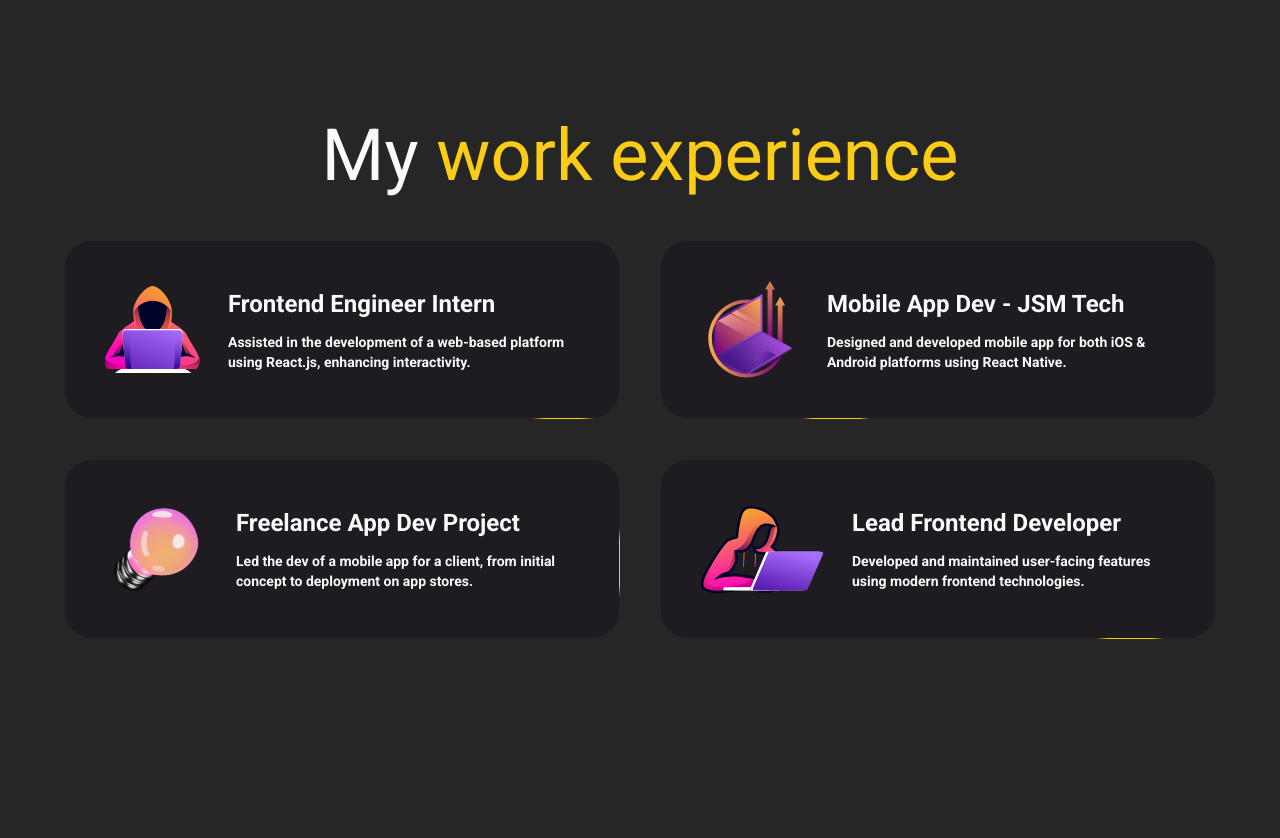
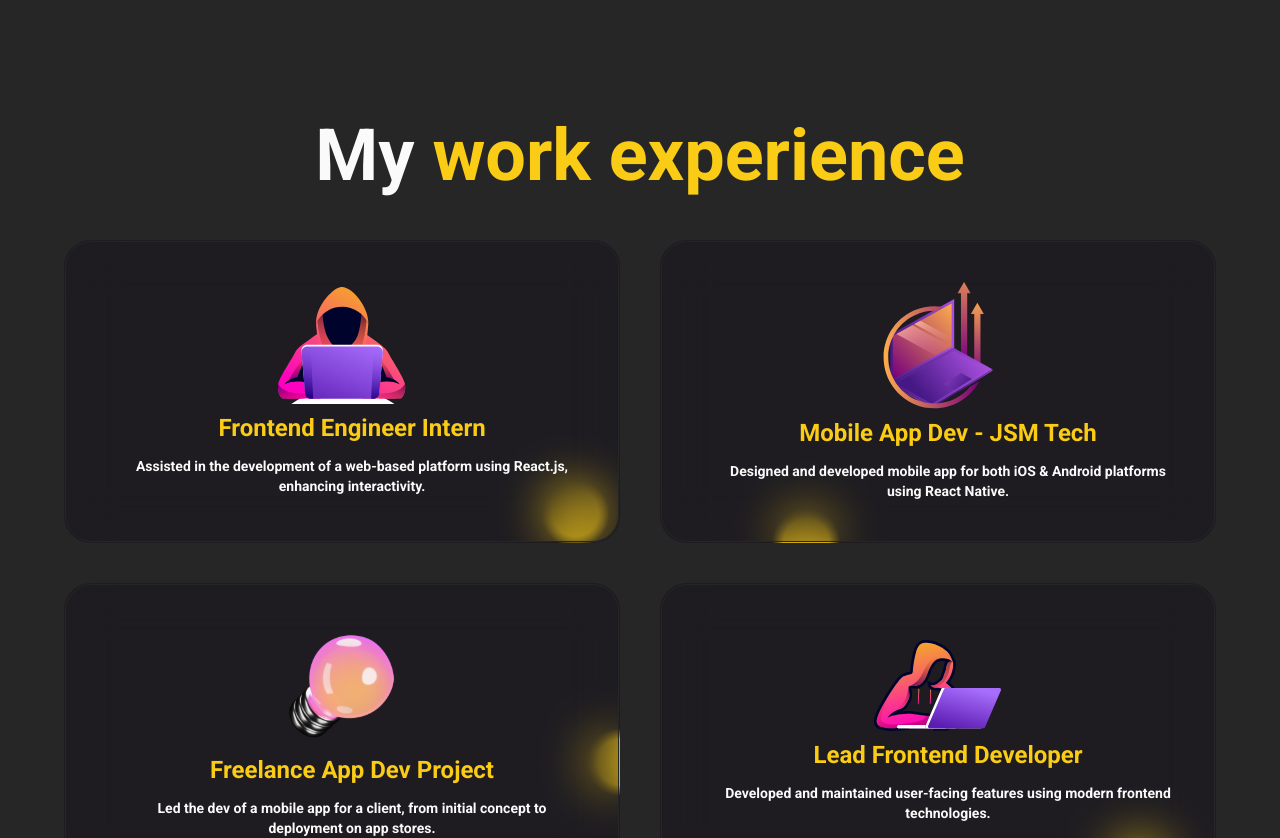
Before and after one commit to eyedent1ty/portfolio-v2, a Next.js app: page / in a window 1280 px wide. Shown: the part 3840-4678 px from the top of the page. Built offline with nearby package versions, Linux system fonts and the light colour scheme.

Commit message:
added bg-blur

```diff
--- a/components/Experience.tsx
+++ b/components/Experience.tsx
@@ -5,7 +5,7 @@ import Image from 'next/image';
 export default function Experience() {
   return (
     <section className="min-h-screen py-16 px-5 lg:px-16">
-      <h2 className="text-center text-7xl">
+      <h2 className="text-4xl md:text-7xl text-foreground font-bold text-center">
         My <span className="text-tertiary">work experience</span>
       </h2>
 
@@ -13,11 +13,16 @@ export default function Experience() {
         {workExperience.map((work) => (
           <Button
             key={work.id}
+            duration={Math.floor(Math.random() * 10000) + 10000}
             borderRadius="1.75rem"
-            className="flex-1 text-primary border-neutral-200 dark:border-slate-800"
-            duration={Math.floor(Math.random() * 10000) + 10000}
+            style={{
+              background: 'rgb(30,28,33)',
+              backgroundColor:
+                'linear-gradient(90deg, rgba(4,7,29,1) 0%, rgba(12,14,35,1) 100%)',
+              borderRadius: `calc(1.75rem* 0.96)`
+            }}
           >
-            <div className="flex flex-col p-3 py-6 gap-2 md:p-5 lg:p-10 lg:flex-row lg:items-center">
+            <div className="flex flex-col p-3 py-6 gap-2 md:p-5 lg:p-10 items-center">
               <Image
                 src={work.thumbnail}
                 alt={work.thumbnail}
@@ -25,9 +30,11 @@ export default function Experience() {
                 width={64}
                 height={64}
               />
-              <div className="lg:ms-5">
-                <h1 className="text-start text-xl font-bold md:text-2xl ">{work.title}</h1>
-                <p className="text-start text-primary mt-3 font-semibold">{work.desc}</p>
+              <div className="flex flex-col items-center lg:ms-5">
+                <h1 className="text-tertiary text-start text-xl font-bold md:text-2xl ">
+                  {work.title}
+                </h1>
+                <p className="text-primary mt-3 font-semibold">{work.desc}</p>
               </div>
             </div>
           </Button>
--- a/components/ui/moving-border.tsx
+++ b/components/ui/moving-border.tsx
@@ -32,7 +32,7 @@ export function Button({
   return (
     <Component
       className={cn(
-        'bg-transparent relative text-xl p-[1px] overflow-hidden md:col-span-2 ',
+        'bg-transparent relative text-xl p-[1px] overflow-hidden md:col-span-2 md:row-span-1',
         containerClassName
       )}
       style={{
@@ -41,13 +41,13 @@ export function Button({
       {...otherProps}
     >
       <div
-        className="absolute inset-0"
+        className="absolute inset-0 rounde-[1.75rem]"
         style={{ borderRadius: `calc(${borderRadius} * 0.96)` }}
       >
         <MovingBorder duration={duration} rx="30%" ry="30%">
           <div
             className={cn(
-              'h-20 w-20 bg-[radial-gradient(var(--yellow-400)_40%,transparent_60%)]',
+              'h-20 w-20 opacity-[0.8] bg-[radial-gradient(#FACC15_40%,transparent_60%)]',
               borderClassName
             )}
           />
@@ -56,7 +56,7 @@ export function Button({
 
       <div
         className={cn(
-          'relative bg-quaternary backdrop-blur-xl text-white flex items-center justify-center w-full h-full text-sm antialiased',
+          'relative border border-secondary backdrop-blur-xl text-white flex items-center justify-center w-full h-full text-sm antialiased',
           className
         )}
         style={{
```
